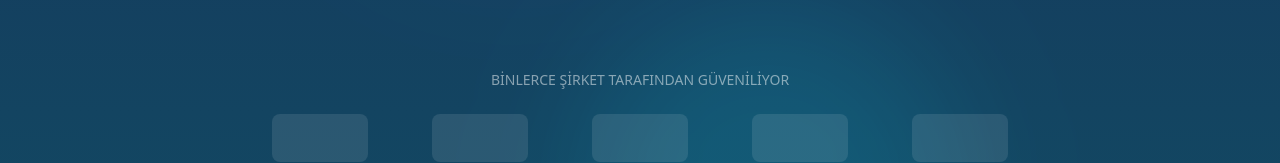
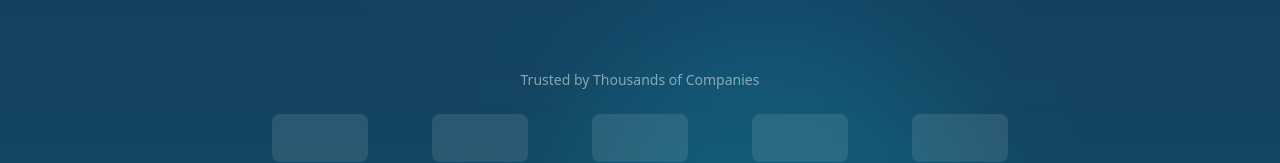
Before and after one commit to productaiseo/mongodb-ai-seo, a Next.js app: page / in a window 1280 px wide. Shown: the part 876-1039 px from the top of the page. Built offline with nearby package versions, Linux system fonts and the light colour scheme; no server answers.

Commit message:
feat: Add internationalization support for "TrustingCompanies" text in Hero component and update localized messages in en.json and tr.json

```diff
--- a/src/components/Hero.tsx
+++ b/src/components/Hero.tsx
@@ -43,7 +43,7 @@ const Hero = () => {
         className="w-full mt-24 text-center"
       >
         <p className="text-white/50 text-sm mb-6">
-          BİNLERCE ŞİRKET TARAFINDAN GÜVENİLİYOR
+          {t("TrustingCompanies")}
         </p>
         <div className="flex flex-wrap justify-center items-center gap-8 md:gap-16">
           {/* Logo placeholder'lar - gerçek projede bu kısma gerçek logolar eklenebilir */}
--- a/src/messages/en.json
+++ b/src/messages/en.json
@@ -7,6 +7,7 @@
     "heroText": "AI search engines work differently than traditional search engines. Losing visibility in the new search stream could mean losing 30-40% of your traffic.",
     "NavFeatures": "Features",
     "NavHowItWorks": "How It Works",
+    "TrustingCompanies": "Trusted by Thousands of Companies",
     "Features": {
       "feature1": {
         "title": "AI Visibility Analysis",
--- a/src/messages/tr.json
+++ b/src/messages/tr.json
@@ -7,6 +7,7 @@
     "heroText": "Yapay zeka arama motorları geleneksel aramalardan farklı çalışır. Yeni arama akışında görünürlüğünüzü kaybetmek, trafiğinizin %30-40'ını kaybetmek anlamına gelebilir.",
     "NavFeatures": "Özellikler",
     "NavHowItWorks": "Nasıl Çalışır",
+    "TrustingCompanies": "Binlerce Şirket Tarafından Güveniliyor",
     "Features": {
       "feature1": {
         "title": "AI Görünürlük Analizi",
```
